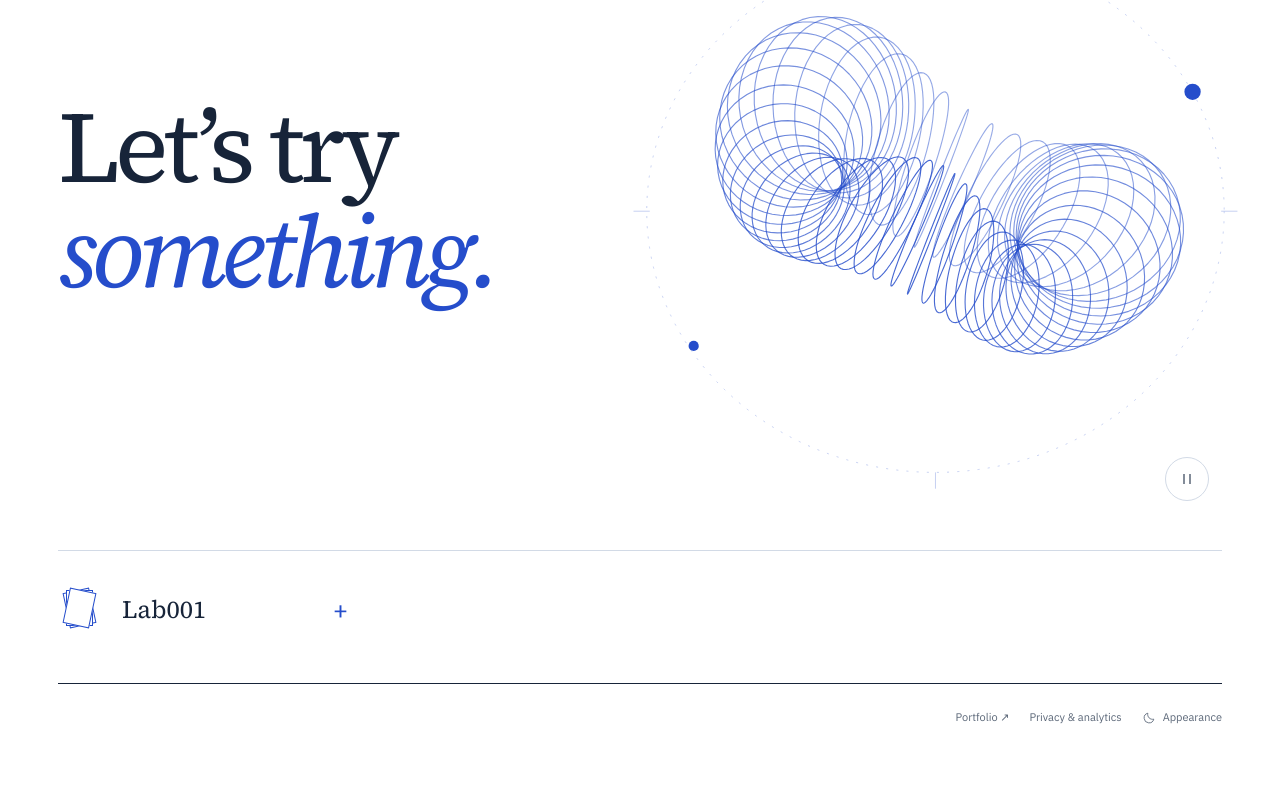
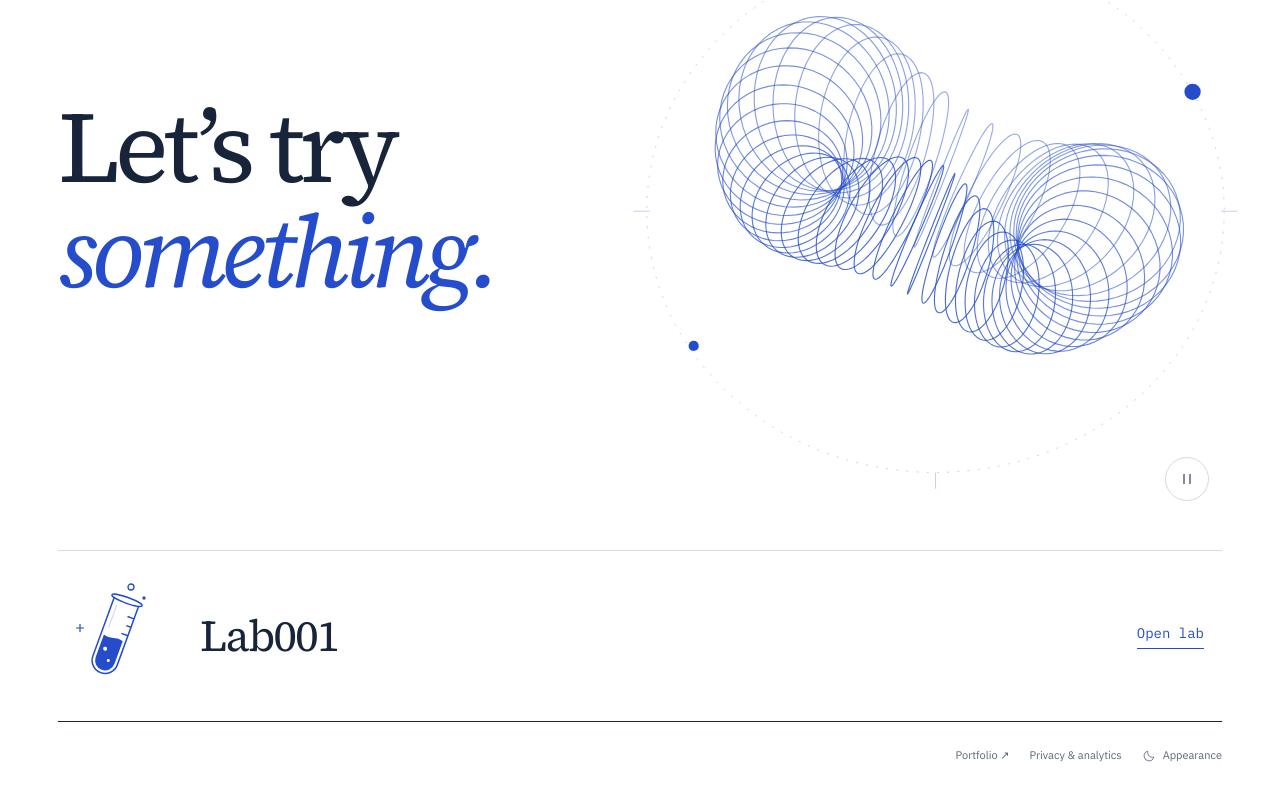
Before and after one commit to kriscodes/lab, a Next.js app: page / in a window 1280 px wide. Shown: the part 285-1086 px from the top of the page. Before the commit the page ends 1053 px from the top, so only its background shows below. Built offline with nearby package versions, Linux system fonts and the light colour scheme.

Commit message:
Refine the Labs index with a chemistry illustration

```diff
--- a/src/app/globals.css
+++ b/src/app/globals.css
@@ -1343,51 +1343,60 @@ summary {
 }
 #lab-refined .labs-home-index {
   border-top: 1px solid var(--lr-rule);
-  padding: 24px 0 40px;
+  padding: 0;
 }
 #lab-refined .labs-home-study {
-  display: flex;
+  display: grid;
+  grid-template-columns: 112px minmax(0, 1fr) auto;
   align-items: center;
-  gap: 20px;
-  width: min(100%, 290px);
-  padding: 10px 0;
+  gap: 30px;
+  width: 100%;
+  min-height: 170px;
+  padding: 24px 18px 24px 0;
   text-decoration: none;
+  transition: background-color 180ms ease;
+}
+#lab-refined .labs-home-study-name {
   font:
-    400 25px/1.3 'Source Serif 4',
+    400 clamp(32px, 3.8vw, 44px)/1.2 'Source Serif 4',
     Georgia,
     serif;
+  letter-spacing: -0.035em;
 }
-#lab-refined .labs-home-study:hover {
+#lab-refined .labs-home-study:hover,
+#lab-refined .labs-home-study:focus-visible {
+  background: var(--lr-wash);
   color: var(--lr-blue);
 }
-#lab-refined .labs-home-study-mark {
-  position: relative;
-  width: 44px;
-  height: 48px;
+#lab-refined .labs-home-study-vessel {
+  width: 96px;
+  height: 112px;
+  justify-self: center;
   color: var(--lr-blue);
+  transition: transform 220ms ease;
 }
-#lab-refined .labs-home-study-mark span {
-  position: absolute;
-  top: 5px;
-  left: 8px;
-  width: 27px;
-  height: 36px;
-  border: 1px solid currentColor;
-  background: var(--lr-paper);
-  transform: rotate(-12deg);
+#lab-refined .labs-home-study:hover .labs-home-study-vessel {
+  transform: rotate(-8deg);
 }
-#lab-refined .labs-home-study-mark span:nth-child(2) {
-  transform: rotate(0deg);
+#lab-refined .labs-home-study-liquid-bubble {
+  fill: var(--lr-paper);
 }
-#lab-refined .labs-home-study-mark span:nth-child(3) {
-  transform: rotate(12deg);
+#lab-refined .labs-home-study-action {
+  font:
+    400 14px/1.5 'IBM Plex Mono',
+    monospace;
+  color: var(--lr-blue);
+  border-bottom: 1px solid currentColor;
+  padding-bottom: 4px;
 }
-#lab-refined .labs-home-study-plus {
-  margin-left: auto;
-  font:
-    400 25px/1 'IBM Plex Sans',
-    sans-serif;
-  color: var(--lr-blue);
+@media (prefers-reduced-motion: reduce) {
+  #lab-refined .labs-home-study,
+  #lab-refined .labs-home-study-vessel {
+    transition: none;
+  }
+  #lab-refined .labs-home-study:hover .labs-home-study-vessel {
+    transform: none;
+  }
 }
 #lab-refined .labs-home-footer {
   justify-content: flex-end;
@@ -1426,11 +1435,18 @@ summary {
     bottom: 0;
     right: 4%;
   }
-  #lab-refined .labs-home-index {
-    padding: 18px 0 24px;
+  #lab-refined .labs-home-study {
+    grid-template-columns: 62px minmax(0, 1fr) auto;
+    gap: 14px;
+    min-height: 132px;
+    padding: 20px 0;
   }
-  #lab-refined .labs-home-study {
-    width: 100%;
+  #lab-refined .labs-home-study-vessel {
+    width: 62px;
+    height: auto;
+  }
+  #lab-refined .labs-home-study-name {
+    font-size: clamp(27px, 6.6vw, 38px);
   }
   #lab-refined .labs-home-footer {
     align-items: flex-end;
--- a/src/app/page.tsx
+++ b/src/app/page.tsx
@@ -30,19 +30,33 @@ export default function HomePage() {
         </h1>
         <HomeExperiment />
       </section>
-      <div className="labs-home-index">
+      <nav className="labs-home-index" aria-label="Experiments">
         <Link href="/experiments/pdf-first-page/" className="labs-home-study">
-          <span className="labs-home-study-mark" aria-hidden="true">
-            <span />
-            <span />
-            <span />
-          </span>
-          Lab001
-          <span className="labs-home-study-plus" aria-hidden="true">
-            +
+          <svg
+            className="labs-home-study-vessel"
+            viewBox="0 0 96 112"
+            fill="none"
+            aria-hidden="true"
+          >
+            <g transform="rotate(20 48 56)">
+              <path d="M35 20v62a13 13 0 0 0 26 0V20" stroke="currentColor" strokeWidth="1.5" />
+              <path d="M38 58c7 3 13-3 20 0v24a10 10 0 0 1-20 0Z" fill="currentColor" />
+              <ellipse cx="48" cy="18" rx="16" ry="3" stroke="currentColor" strokeWidth="1.5" />
+              <path d="M54 33h7m-5 9h5m-7 9h7" stroke="currentColor" strokeWidth="1.5" />
+              <path d="M40 26v24" stroke="currentColor" strokeOpacity="0.25" />
+              <circle cx="44" cy="71" r="2" className="labs-home-study-liquid-bubble" />
+              <circle cx="51" cy="81" r="1.5" className="labs-home-study-liquid-bubble" />
+            </g>
+            <circle cx="65" cy="7" r="3" stroke="currentColor" strokeWidth="1.3" />
+            <circle cx="78" cy="18" r="1.7" fill="currentColor" />
+            <path d="M14 44v8m-4-4h8" stroke="currentColor" strokeWidth="1.2" />
+          </svg>
+          <span className="labs-home-study-name">Lab001</span>
+          <span className="labs-home-study-action" aria-hidden="true">
+            Open lab
           </span>
         </Link>
-      </div>
+      </nav>
     </div>
   );
 }
```
